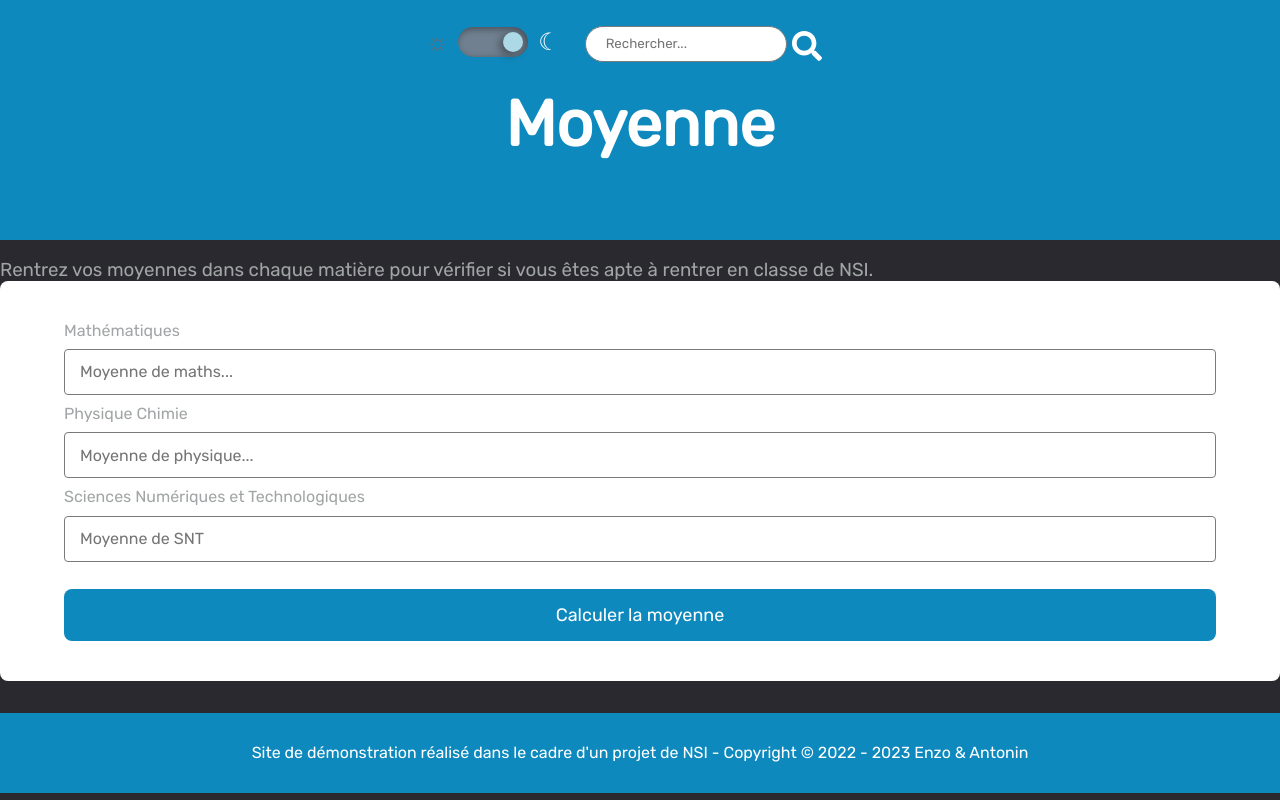
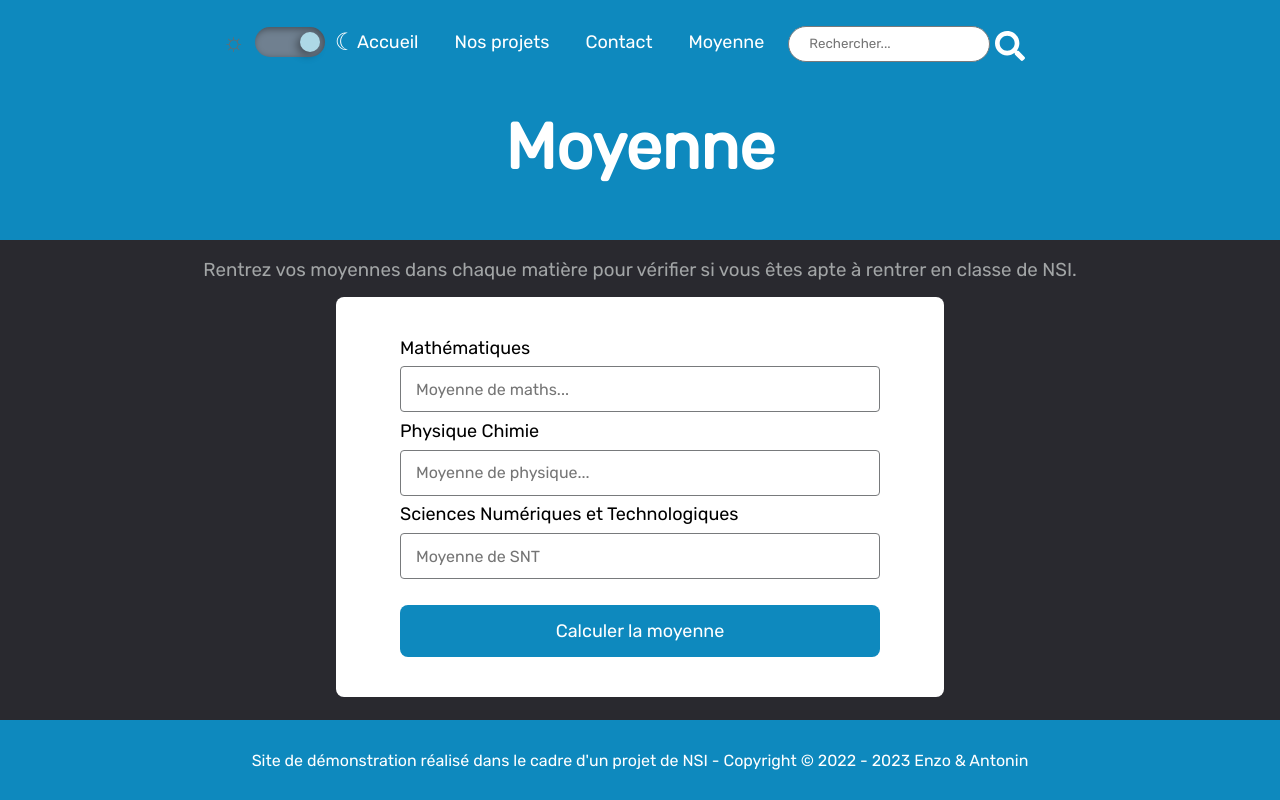
Before and after one commit to agnlt64/NSIte, a Flask app: page /moyenne/ in a window 1280 px wide. Run offline with Flask 2, Linux system fonts and the light colour scheme.

Commit message:
try to fix merge conflicts

```diff
--- a/app/static/css/moyenne.css
+++ b/app/static/css/moyenne.css
@@ -1,5 +1,4 @@
 :root {
-<<<<<<< HEAD:css/moyenne.css
     --header-width: 20em;
     --main-color:  #0e89be;
     --accent-color: #0b648a;
@@ -9,7 +8,6 @@
 
 /* moyenne.html */
 .main-moyenne {
-=======
     --header-height: 15em;
     --main-color: #0e89be;
     --accent-color: #0b648a;
@@ -23,7 +21,6 @@
 
 /* moyenne.html */
 .main {
->>>>>>> nsite-flask:app/static/css/moyenne.css
     display: flex;
     flex-direction: column;
     align-items: center;
@@ -34,26 +31,20 @@
     display: flex;
     flex-direction: column;
     justify-content: space-between;
-<<<<<<< HEAD:css/moyenne.css
     max-width: 30em;
-=======
     width: 30em;
     height: 20em;
->>>>>>> nsite-flask:app/static/css/moyenne.css
     margin: 0px auto;
     padding: 2.5em 4em;
     background-color: #fff;
     border-radius: var(--rounded);
 }
 
-<<<<<<< HEAD:css/moyenne.css
-=======
 body[light] .form {
     background-color: #f6f6f6;
     border: 1px black solid;
 }
 
->>>>>>> nsite-flask:app/static/css/moyenne.css
 .form label {
     font-size: large;
     color: #000;
@@ -68,8 +59,6 @@
     font-weight: normal;
 }
 
-<<<<<<< HEAD:css/moyenne.css
-=======
 input[type="number"]::-webkit-inner-spin-button {
     display: none;
 }
@@ -79,7 +68,6 @@
     appearance: textfield;
 }
 
->>>>>>> nsite-flask:app/static/css/moyenne.css
 .moyenne {
     --red-color: #d31a00;
     --orange-color: #f5c400;
@@ -102,9 +90,6 @@
 @media (max-width: 450px) {
     .form {
         padding: 2em 3em;
-<<<<<<< HEAD:css/moyenne.css
-=======
         width: fit-content;
->>>>>>> nsite-flask:app/static/css/moyenne.css
     }
 }
--- a/app/static/js/responsive.js
+++ b/app/static/js/responsive.js
@@ -2,24 +2,13 @@
 const menu = document.getElementById("menu")
 const title = document.getElementById("title")
 const footers = document.getElementsByTagName("footer")
-<<<<<<< HEAD:js/responsive.js
-=======
 const settingsMenu = document.getElementById('settings')
 const imageMobile = document.getElementById('image-mobile')
 const searchBar = document.getElementById('search-container')
->>>>>>> nsite-flask:app/static/js/responsive.js
 
 hamburgerMenu.addEventListener("click", () => {
     menu.style.display == "none" ? menu.style.display = "flex" : menu.style.display = "none"
     menu.style.display == "flex" ? title.style.display = "none" : title.style.display = "flex"
-<<<<<<< HEAD:js/responsive.js
-})
-
-for(f of footers) {
-    f.className = "footer"
-=======
-    menu.style.display == "flex" ? themeSwitcherContainer.style.display = "none" : themeSwitcherContainer.style.display = "none"
-    menu.style.display == "flex" ? searchBar.style.display = "none" : searchBar.style.display = "flex"
 })
 
 settingsMenu.addEventListener('click', () => {
@@ -37,5 +26,4 @@
     if (location.pathname === '/contact/' || location.pathname === '/moyenne/' || location.pathname === '/search-results/') {
         f.className = 'footer-sticky'
     }
->>>>>>> nsite-flask:app/static/js/responsive.js
 }
```
